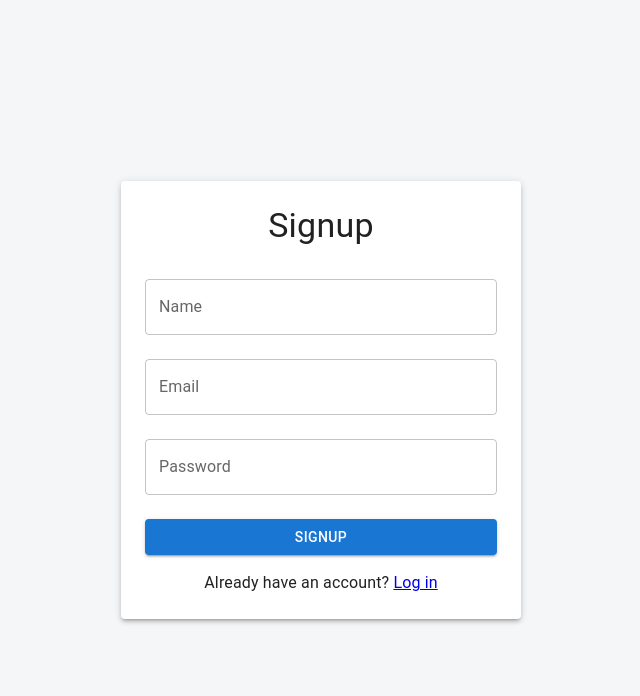
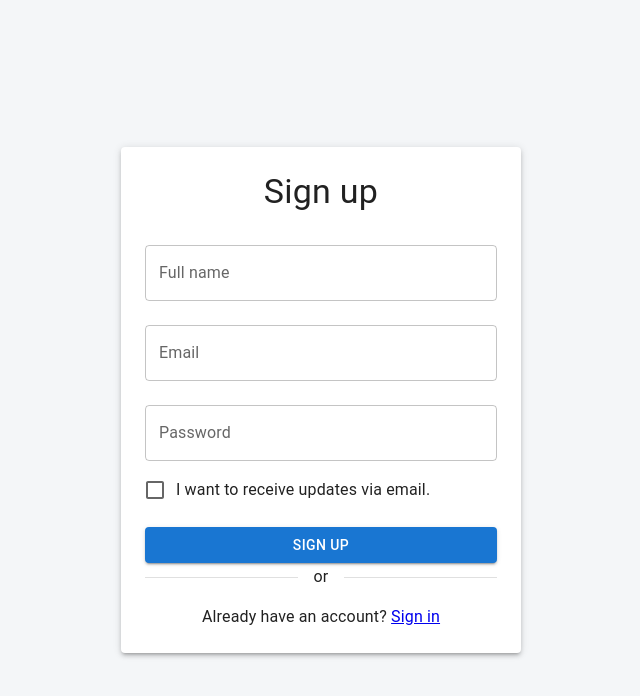
Before and after one commit to hupptechnologies/chat-applications-nextjs, a Next.js app: page /signup in a window 1280 px wide. Shown: the top 696 px of the page, without its empty margins (319-959 px from the left). Built offline with nearby package versions, Linux system fonts and the light colour scheme; no server answers.

Commit message:
Refactor the login and signup page UI.

```diff
--- a/src/components/ChatSidebar.tsx
+++ b/src/components/ChatSidebar.tsx
@@ -49,7 +49,7 @@ const ChatSidebar: React.FC<ChatSidebarProps> = ({
 						<ListItemText
 							primary={
 								<Box sx={{ display: 'flex', alignItems: 'center' }}>
-									<UserName component="span">{user.userName}</UserName>
+									<UserName>{user.userName}</UserName>
 									{user.status === 'online' && <OnlineStatus />}
 									{user.unreadCount > 0 && (
 										<Badge
@@ -61,12 +61,12 @@ const ChatSidebar: React.FC<ChatSidebarProps> = ({
 								</Box>
 							}
 							secondary={
-								<UserLastMessage component="span" variant="body2">
+								<UserLastMessage variant="body2">
 									{user.lastMessage?.content || 'No messages yet'}
 								</UserLastMessage>
 							}
 						/>
-						<UserTimestamp component="span" variant="caption">
+						<UserTimestamp variant="caption">
 							{user.lastMessage?.timestamp || ''}
 						</UserTimestamp>
 					</UserListItem>
--- a/src/pages/signup.tsx
+++ b/src/pages/signup.tsx
@@ -1,6 +1,12 @@
 // SignupPage/SignupPage.tsx
 import React from 'react';
-import { TextField, Typography } from '@mui/material';
+import {
+	TextField,
+	Typography,
+	Checkbox,
+	FormControlLabel,
+	Divider,
+} from '@mui/material';
 import { useFormik } from 'formik';
 import { useRouter } from 'next/router';
 import { AxiosError } from 'axios';
@@ -15,7 +21,12 @@ import {
 	SignupTitle,
 	SignupButton,
 	LoginLinkBox,
+	SignupFooter,
 } from '@/styles/AuthStyle';
+
+interface ErrorResponse {
+	message: string;
+}
 
 const SignupPage: React.FC = () => {
 	const router = useRouter();
@@ -23,19 +34,23 @@ const SignupPage: React.FC = () => {
 
 	const formik = useFormik({
 		initialValues: {
-			name: '',
+			userName: '',
 			email: '',
 			password: '',
+			receiveUpdates: false,
 		},
 		validationSchema: SignupValidationSchema,
 		onSubmit: async (values) => {
 			try {
-				await signup(values.name, values.email, values.password, showToaster);
+				await signup(values.userName, values.email, values.password);
 				showToaster('Signup successful!', 'success');
 				router.push('/login');
 			} catch (error) {
-				const axiosError = error as AxiosError;
-				showToaster(axiosError.message || 'Signup failed', 'error');
+				const axiosError = error as AxiosError<ErrorResponse>;
+				showToaster(
+					axiosError.response?.data?.message || 'Signup failed',
+					'error'
+				);
 			}
 		},
 	});
@@ -44,18 +59,18 @@ const SignupPage: React.FC = () => {
 		<PublicRoute>
 			<SignupContainer maxWidth="sm">
 				<SignupBox>
-					<SignupTitle variant="h4">Signup</SignupTitle>
+					<SignupTitle variant="h4">Sign up</SignupTitle>
 					<form onSubmit={formik.handleSubmit}>
 						<TextField
 							fullWidth
 							id="name"
-							name="name"
-							label="Name"
-							value={formik.values.name}
+							name="userName"
+							label="Full name"
+							value={formik.values.userName}
 							onChange={formik.handleChange}
 							onBlur={formik.handleBlur}
-							error={formik.touched.name && Boolean(formik.errors.name)}
-							helperText={formik.touched.name && formik.errors.name}
+							error={formik.touched.userName && Boolean(formik.errors.userName)}
+							helperText={formik.touched.userName && formik.errors.userName}
 							margin="normal"
 							variant="outlined"
 						/>
@@ -86,20 +101,39 @@ const SignupPage: React.FC = () => {
 							margin="normal"
 							variant="outlined"
 						/>
+						<FormControlLabel
+							control={
+								<Checkbox
+									name="receiveUpdates"
+									checked={formik.values.receiveUpdates}
+									onChange={formik.handleChange}
+									color="primary"
+								/>
+							}
+							label="I want to receive updates via email."
+						/>
 						<SignupButton
 							type="submit"
 							variant="contained"
 							color="primary"
 							fullWidth
+							sx={{ mt: 2 }}
 						>
-							Signup
+							Sign up
 						</SignupButton>
 					</form>
+					<SignupFooter>
+						<Divider sx={{ flexGrow: 1 }} />
+						<Typography variant="body1" sx={{ mx: 2 }}>
+							or
+						</Typography>
+						<Divider sx={{ flexGrow: 1 }} />
+					</SignupFooter>
 					<LoginLinkBox>
 						<Typography variant="body1">
 							Already have an account?{' '}
 							<NextLink href="/login" passHref>
-								Log in
+								Sign in
 							</NextLink>
 						</Typography>
 					</LoginLinkBox>
--- a/src/services/api.ts
+++ b/src/services/api.ts
@@ -31,22 +31,20 @@ export const login = async (
 
 // Signup API
 export const signup = async (
-	name: string,
+	userName: string,
 	email: string,
-	password: string,
-	showToaster: (_message: string, _severity: 'success' | 'error') => void
+	password: string
 ) => {
 	try {
 		const response = await axios.post(`${API_URL}/auth/signup`, {
-			name,
+			userName,
 			email,
 			password,
 		});
 		return response.data;
 	} catch (error) {
 		const axiosError = error as AxiosError<ErrorResponse>;
-		showToaster(axiosError.response?.data?.message || 'Signup failed', 'error');
-		throw error;
+		throw axiosError;
 	}
 };
 
--- a/src/styles/AuthStyle.ts
+++ b/src/styles/AuthStyle.ts
@@ -23,6 +23,29 @@ export const LoginBox = styled(Box)(({ theme }) => ({
 export const LoginTitle = styled(Typography)(({ theme }) => ({
 	marginBottom: theme.spacing(2),
 	textAlign: 'center',
+}));
+
+export const LoginFooter = styled(Box)(() => ({
+	display: 'flex',
+	marginTop: 2,
+	alignItems: 'center',
+	justifyContent: 'space-between',
+}));
+
+export const LoginHeader = styled(Box)(() => ({
+	display: 'flex',
+	marginTop: 2,
+	marginBottom: 2,
+	alignItems: 'center',
+	width: '100%',
+}));
+
+export const SignupFooter = styled(Box)(() => ({
+	display: 'flex',
+	marginTop: 2,
+	marginBottom: 2,
+	alignItems: 'center',
+	width: '100%',
 }));
 
 export const LoginButton = styled(Button)(({ theme }) => ({
--- a/src/utils/validationSchema.ts
+++ b/src/utils/validationSchema.ts
@@ -6,7 +6,7 @@ export const LoginValidationSchema = yup.object({
 });
 
 export const SignupValidationSchema = yup.object({
-	name: yup.string().required('Name is required'),
+	userName: yup.string().required('Name is required'),
 	email: yup.string().email('Invalid email').required('Email is required'),
 	password: yup.string().required('Password is required'),
 });
```
Also changed, not shown: src/pages/login.tsx (+20 -12 lines).
